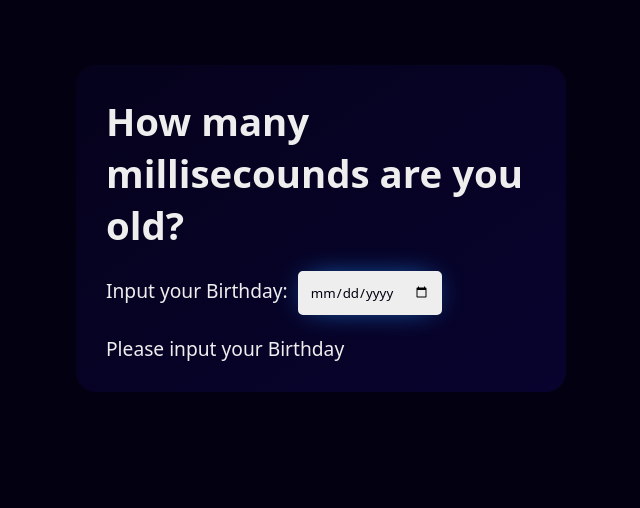
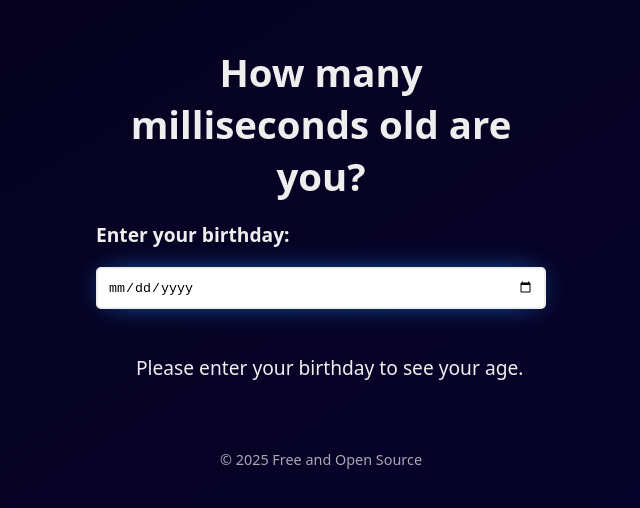
Before and after one commit to ManuelWestermeier/millisec-age, a plain HTML site: page index.html in a window 1280 px wide. Shown: the part 142-650 px from the top of the page, without its empty margins (319-959 px from the left). Drawn offline with Linux system fonts and the light colour scheme.

Commit message:
change the styling and seo

```diff
--- a/index.html
+++ b/index.html
@@ -3,99 +3,175 @@
   <head>
     <meta charset="UTF-8" />
     <meta name="viewport" content="width=device-width, initial-scale=1.0" />
-    <title>Millisec-Age</title>
+    <title>Calculate Your Age in Milliseconds | Millisec-Age</title>
+    <meta
+      name="description"
+      content="Discover exactly how many days and milliseconds old you are! Enter your birthday to get an up-to-the-moment calculation."
+    />
+    <meta
+      name="keywords"
+      content="age calculator, milliseconds age, days old, birthday calculator, age in ms"
+    />
+    <meta name="author" content="Manuel Westermeier" />
+    <link rel="canonical" href="https://live-time.duckdns.org/" />
+    <!-- Open Graph -->
+    <meta property="og:title" content="Calculate Your Age in Milliseconds" />
+    <meta
+      property="og:description"
+      content="Discover exactly how many days and milliseconds old you are!"
+    />
+    <meta property="og:type" content="website" />
+    <meta property="og:url" content="https://live-time.duckdns.org/" />
+    <meta
+      property="og:image"
+      content="https://live-time.duckdns.org/thumbnail.png"
+    />
+    <!-- Twitter Card -->
+    <meta name="twitter:card" content="summary_large_image" />
+    <meta name="twitter:title" content="Calculate Your Age in Milliseconds" />
+    <meta
+      name="twitter:description"
+      content="Discover how many days and milliseconds old you are!"
+    />
+    <meta
+      name="twitter:image"
+      content="https://live-time.duckdns.org/thumbnail.png"
+    />
+
     <style>
       :root {
         font-size: 1.2rem;
       }
-
       * {
-        margin: 5px;
-        padding: 5px;
+        margin: 0;
+        padding: 0;
+        box-sizing: border-box;
+      }
+      body {
+        margin: 0 auto;
+        min-height: 100vh;
+        display: flex;
+        flex-direction: column;
+        align-items: center;
+        justify-content: center;
         font-family: system-ui, -apple-system, BlinkMacSystemFont, "Segoe UI",
           Roboto, Oxygen, Ubuntu, Cantarell, "Open Sans", "Helvetica Neue",
           sans-serif;
-        background-color: #030111;
+        background: linear-gradient(to left top, #08032e, #05021c);
         color: #eee;
-        border: none;
-        outline: none;
+        padding: 20px;
       }
-
-      html {
-        min-height: 90dvh;
+      header,
+      main,
+      footer {
+        width: 100%;
+        max-width: 450px;
+      }
+      h1 {
+        margin-bottom: 1rem;
+        text-align: center;
+      }
+      form {
         display: flex;
-        align-items: center;
-        justify-content: center;
+        flex-direction: column;
+        gap: 1rem;
       }
-
-      body {
-        max-width: min(100vmin, 450px);
-        max-height: min(100dvh, 650px);
-        margin: auto;
-        background-image: linear-gradient(to left top, #08032e, #05021c);
-        padding: 20px;
-        border-radius: 20px;
+      label {
+        font-weight: bold;
       }
-
-      body * {
-        background-color: transparent;
-      }
-
-      input {
-        color: #030111;
-        background-color: #eee;
-        fill: #eee;
+      input[type="date"] {
+        padding: 10px;
         border-radius: 5px;
-        padding: 10px;
         border: 2px solid #eee;
         box-shadow: 0 0 30px -10px dodgerblue;
-        transition: all 0.3s ease-in-out;
+        transition: box-shadow 0.3s ease-in-out;
         cursor: pointer;
       }
-
-      input:hover {
+      input[type="date"]:hover {
         box-shadow: 0 0 40px -5px dodgerblue;
       }
+      #output {
+        margin-top: 1rem;
+        white-space: pre-wrap;
+        line-height: 1.4;
+      }
+      footer {
+        margin-top: 2rem;
+        text-align: center;
+        font-size: 0.9rem;
+        opacity: 0.7;
+      }
     </style>
+
+    <!-- Structured Data -->
+    <script type="application/ld+json">
+      {
+        "@context": "https://schema.org",
+        "@type": "WebApplication",
+        "name": "Millisec-Age",
+        "url": "https://live-time.duckdns.org/",
+        "description": "Calculate how many days and milliseconds old you are.",
+        "applicationCategory": "Tools",
+        "inLanguage": "en",
+        "operatingSystem": "All"
+      }
+    </script>
   </head>
   <body>
-    <h1>How many millisecounds are you old?</h1>
-    <p>
-      Input your Birthday:
-      <input placeholder="01.01.2000" type="date" id="birthday-input" />
-    </p>
-    <p id="output"></p>
-    <script>
+    <header>
+      <h1>How many milliseconds old are you?</h1>
+    </header>
+    <main>
+      <form id="age-form" aria-label="Age calculator in milliseconds">
+        <label for="birthday-input">Enter your birthday:</label>
+        <input
+          type="date"
+          id="birthday-input"
+          name="birthday"
+          placeholder="YYYY-MM-DD"
+          required
+          aria-required="true"
+        />
+      </form>
+      <p id="output" aria-live="polite">
+        Please enter your birthday to see your age.
+      </p>
+    </main>
+    <footer>
+      <small>&copy; 2025 Free and Open Source</small>
+    </footer>
+
+    <noscript>
+      <p>Please enable JavaScript to use the age calculator.</p>
+    </noscript>
+
+    <script defer>
       const birthDayInput = document.getElementById("birthday-input");
       const outputElem = document.getElementById("output");
-      const millisecoundsADay = 24 * 60 * 60 * 1000;
+      const msPerDay = 24 * 60 * 60 * 1000;
 
-      function update() {
-        requestAnimationFrame(update);
-
+      function updateAge() {
         if (!birthDayInput.value) {
-          outputElem.innerText = "Please input your Birthday";
+          outputElem.textContent =
+            "Please enter your birthday to see your age.";
           return;
         }
 
         const now = Date.now();
-        const [yearStr, monthStr, dateStr] = birthDayInput.value.split("-");
-        const year = parseInt(yearStr);
-        const month = parseInt(monthStr) - 1;
-        const day = parseInt(dateStr);
+        const [year, month, day] = birthDayInput.value.split("-").map(Number);
+        const birthDate = new Date(year, month - 1, day);
+        const ageMs = now - birthDate.getTime();
+        const days = Math.floor(ageMs / msPerDay);
+        const msRemainder = ageMs % msPerDay;
 
-        const inputDate = new Date(year, month, day);
-        const timePointBackThen = inputDate.getTime();
-
-        const timePassed = now - timePointBackThen;
-
-        const daysPassed = Math.floor(timePassed / millisecoundsADay);
-        const millisecoundsPassed = timePassed % millisecoundsADay;
-
-        outputElem.innerText = `Since your Birthday (${birthDayInput.value})\n\t${daysPassed} days and \n\t${millisecoundsPassed} milliseconds\nhave passed. (That is ${timePassed} milliseconds total)`;
+        outputElem.textContent =
+          `Since your birthday (${birthDayInput.value}):\n` +
+          `  • ${days} days\n` +
+          `  • ${msRemainder} milliseconds\n` +
+          `(Total: ${ageMs} milliseconds)`;
       }
 
-      requestAnimationFrame(update);
+      birthDayInput.addEventListener("input", updateAge);
     </script>
   </body>
 </html>
```
